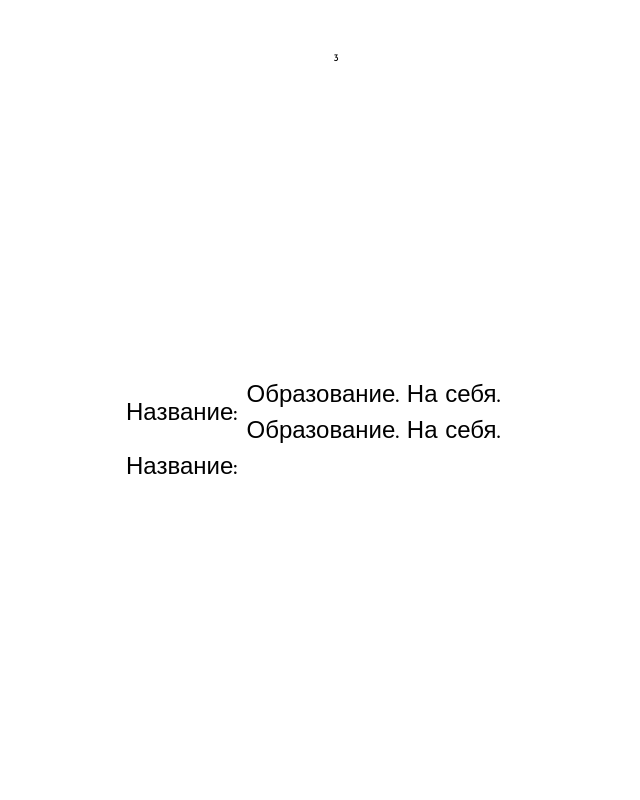
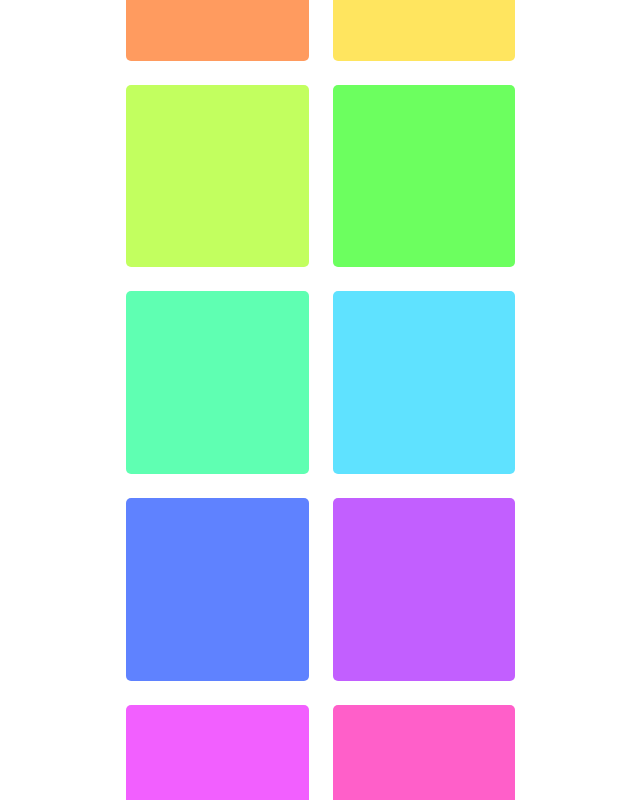
Before and after one commit to ilya395/up-costs-control, a React (Create React App) app in the folder client/: page / in a window 1280 px wide. Shown: the top 800 px of the page, without its empty margins (304-944 px from the left). Built offline with nearby package versions, Linux system fonts and the light colour scheme; the HTML template or start-up script is replaced by a standard one.

Commit message:
add new styles 2

```diff
--- a/client/src/constants/index.js
+++ b/client/src/constants/index.js
@@ -0,0 +1,14 @@
+export const buttonColors = new Set([
+  "#FF9B5F",
+  "#FFE55F",
+  "#C2FF5F",
+  "#6CFF5F",
+  "#5FFFB2",
+  "#5FE2FF",
+  "#5F82FF",
+  "#C25FFF",
+  "#F25FFF",
+  "#FF5FC9",
+  "#FF5F5F",
+  "#C15340"
+]);
--- a/client/src/forms/ExpenseItemForm/view/ExpenseItemForm.view.jsx
+++ b/client/src/forms/ExpenseItemForm/view/ExpenseItemForm.view.jsx
@@ -1,6 +1,20 @@
 import React from "react";
+import { buttonColors } from "../../../constants";
 
 export const ExpenseItemFormView = () => {
+  const getButtons = () => {
+    const array = [];
+    buttonColors.forEach(item => {
+      const arg = (
+        <div className="form-field__list-item" key={item}>
+          <input type="radio" id={item} name="color" value={item} className="form-field__radio-input" />
+          <label htmlFor={item} className="form-field__radio-label" style={{backgroundColor: item}}></label>
+        </div>
+      );
+      array.push(arg);
+    });
+    return array;
+  }
   return (
     <form className="simple-form">
       <div className="simple-form__form-field simple-form__form-field_row">
@@ -8,10 +22,14 @@ export const ExpenseItemFormView = () => {
         {/* <input type="text" className="simple-form__input simple-text_main" id="name" name="name" /> */}
         <span className="simple-text_main form-field__simple-text">Образование. На себя. Образование. На себя.</span>
       </div>
-      <div className="simple-form__form-field simple-form__form-field_row">
-        <label className="simple-text_main" htmlFor="name">Название:</label>
-        <div className="form-field__list">
-
+      <div className="simple-form__form-field simple-form__form-field_column">
+        <div className="simple-text_main">Цвет:</div>
+        <div className="form-field__list-wrapper">
+          <div className="form-field__list">
+            {
+              getButtons()
+            }
+          </div>
         </div>
       </div>
     </form>
--- a/client/src/scss/components/_forms.scss
+++ b/client/src/scss/components/_forms.scss
@@ -1,6 +1,8 @@
 @import "../variables/variables";
 @import "../base/typography";
 @import "../components/form-fields";
+
+$container_padding: $content_container_padding;
 
 .simple-form { // repeat from LoginForm
   margin: auto;
@@ -21,13 +23,13 @@
     display: flex;
 
     &_row {
-      direction: row;
+      flex-direction: row;
       align-items: center;
       justify-content: space-between;
     }
 
     &_column {
-      direction: column;
+      flex-direction: column;
     }
   }
 
@@ -55,15 +57,56 @@
     }
   }
 
-  & .form-field__list {
-    display: flex;
-    flex-direction: row;
-    flex-wrap: wrap;
-    margin-left: -1.2rem;
-    margin-right: -1.2rem;
+  & .form-field {
+    $modil_padding: 1.2rem;
+    &__list-wrapper {
+      display: block;
+      width: 100%;
+    }
+    &__list {
+      display: flex;
+      flex-direction: row;
+      flex-wrap: wrap;
+      margin-left: -$modil_padding;
+      margin-right: -$modil_padding;
 
-    &-item {
-      padding: 0.75rem 1.2rem 0.75rem 1.2rem;
+
+      &-item {
+        $calculted_value: calc((100vw - 3.2rem * 2 + 1.2rem * 2)/6);
+        padding: $modil_padding;
+        flex-basis: $calculted_value;
+        max-width: $calculted_value;
+        height: $calculted_value;
+        flex-grow: 0;
+        flex-shrink: 1;
+      }
+    }
+
+    &__radio-input {
+      display: none;
+      &:checked + label {
+        border-color: $black_color;
+      }
+      // &input[type=radio] {
+      //   display: none;
+
+      //   &:checked + label {
+      //     border-color: $black_color;
+      //   }
+      // }
+    }
+    &__radio-label {
+      // &label {
+        display: inline-block;
+        width: 100%;
+        height: 100%;
+        border: 1px solid transparent;
+        border-radius: 5px;
+        background-color: $link_color;
+        cursor: pointer;
+        user-select: none;
+      // }
+
     }
   }
 }
```
